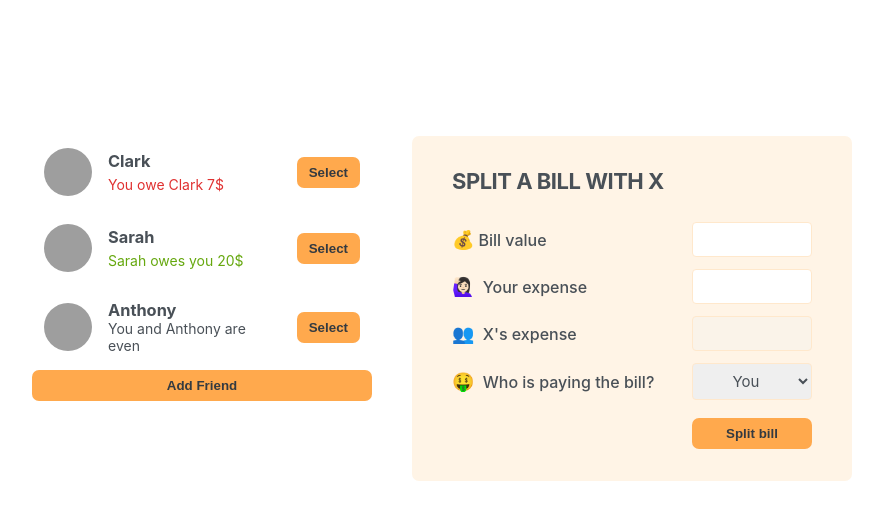
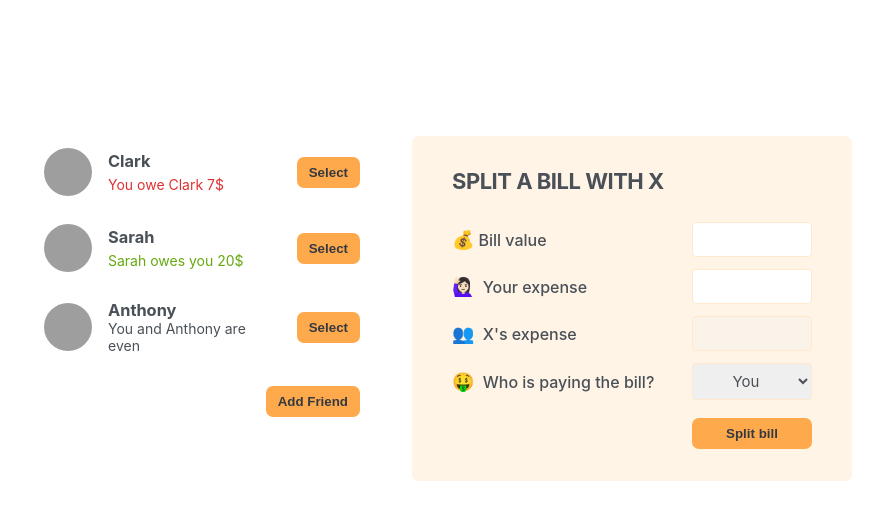
Before and after one commit to Tala-cmd/react-eat-n-split, a React (Vite) app: page / in a window 1280 px wide. Shown: the top 520 px of the page, without its empty margins (198-1081 px from the left). Built offline with nearby package versions, Linux system fonts and the light colour scheme; grey boxes are pictures that could not be loaded.

Commit message:
Displaying new friend form

```diff
--- a/src/components/App.jsx
+++ b/src/components/App.jsx
@@ -2,6 +2,7 @@
 import FormAddFriend from './FormAddFriend'
 import FormSplitBill from './FormSplitBill'
 import Button from './Button';
+import { useState } from 'react';
 
 const initialFriends = [
   {
@@ -25,13 +26,19 @@
 ];
 
 function App() {
+  const [showAddFriend, setShowAddFriend] = useState(false)
+
+  function handleShowAddFriend(){
+    setShowAddFriend(!showAddFriend)
+  }
 
   return (
     <div className='app'>
       <div className='sidebar'>
         <FriendsList data={initialFriends} />
-        {/* <FormAddFriend />
-        <Button>Add Friend</Button> */}
+        { showAddFriend && <FormAddFriend /> }
+        <Button onClick={handleShowAddFriend}>
+          {showAddFriend? 'Close' : 'Add Friend'}</Button>
       </div>
       <FormSplitBill />
     </div>
--- a/src/components/Button.jsx
+++ b/src/components/Button.jsx
@@ -1,8 +1,8 @@
 import React from 'react'
 
-function Button( {children} ) {
+function Button( {children, onClick} ) {
   return (
-    <button className='button'>{children}</button>
+    <button className='button' onClick={onClick}>{children}</button>
   )
 }
 
--- a/src/components/FormAddFriend.jsx
+++ b/src/components/FormAddFriend.jsx
@@ -3,7 +3,6 @@
 
 function FormAddFriend() {
   return (
-    <>
     <form className='form'>
       <label>🤝Friend Name</label>
       <input type='text'></input>
@@ -12,11 +11,6 @@
       <input type='text'></input>
       <Button>Add</Button>
     </form>
-
-    <div>
-    <Button>Close</Button>
-    </div>
-    </>
   )
 }
 
--- a/src/components/Friend.jsx
+++ b/src/components/Friend.jsx
@@ -1,5 +1,4 @@
 import React from "react";
-import FriendsList from "./FriendsList";
 import Button from "./Button";
 
 function Friend({ friend }) {
--- a/src/components/FriendsList.jsx
+++ b/src/components/FriendsList.jsx
@@ -1,15 +1,6 @@
-import React, { useState } from 'react'
 import Friend from './Friend'
-import FormAddFriend from './FormAddFriend'
-import Button from './Button'
 
 function FriendsList( {data} ) {
-  const [showForm, setShowForm] =useState(false)
-
-  function handleShowForm(e){
-    setShowForm(!showForm)
-
-  }
 
   return (
     <>
@@ -18,8 +9,6 @@
       key={friend.id}
       friend={friend} //friend object
       />)}
-      <button onClick={handleShowForm} className='button'>Add Friend</button>
-      {showForm && <FormAddFriend />}
     </ul>
     </>
   )
```
